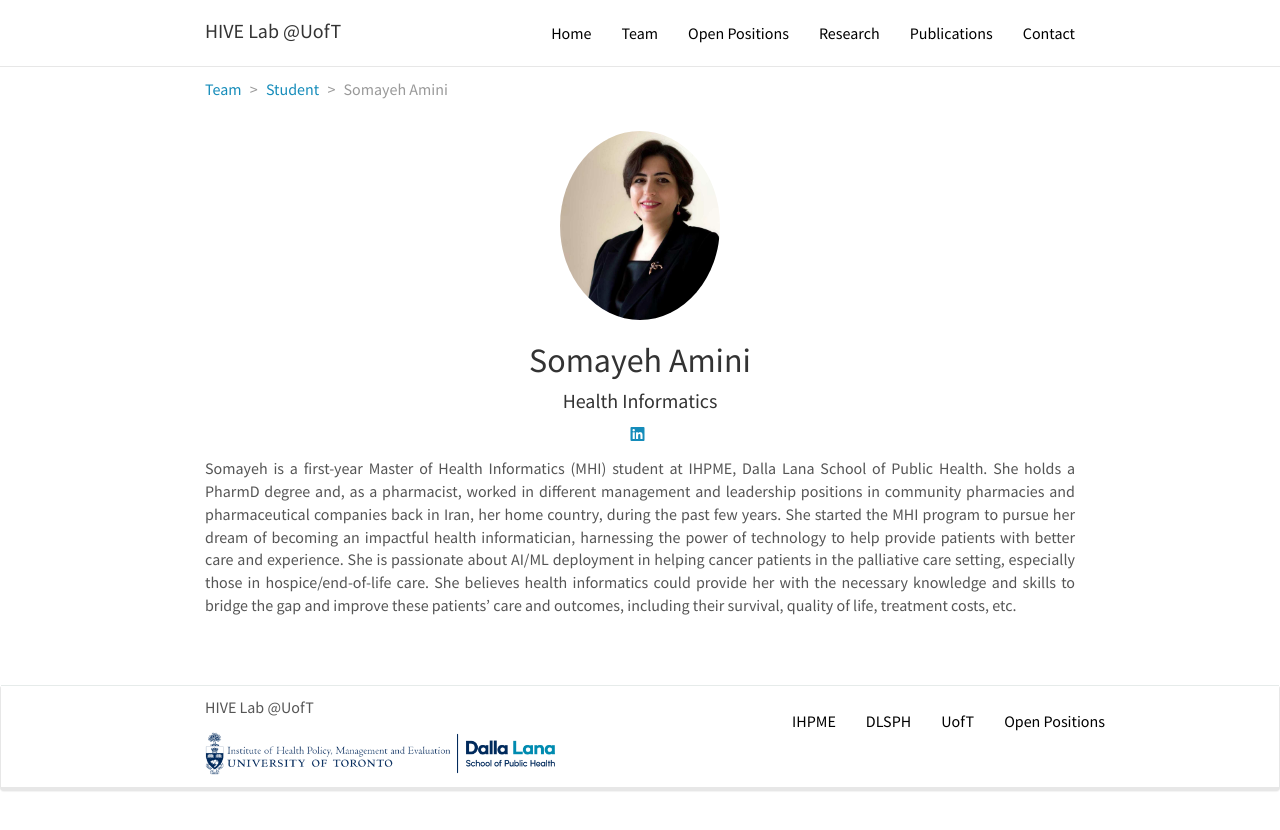
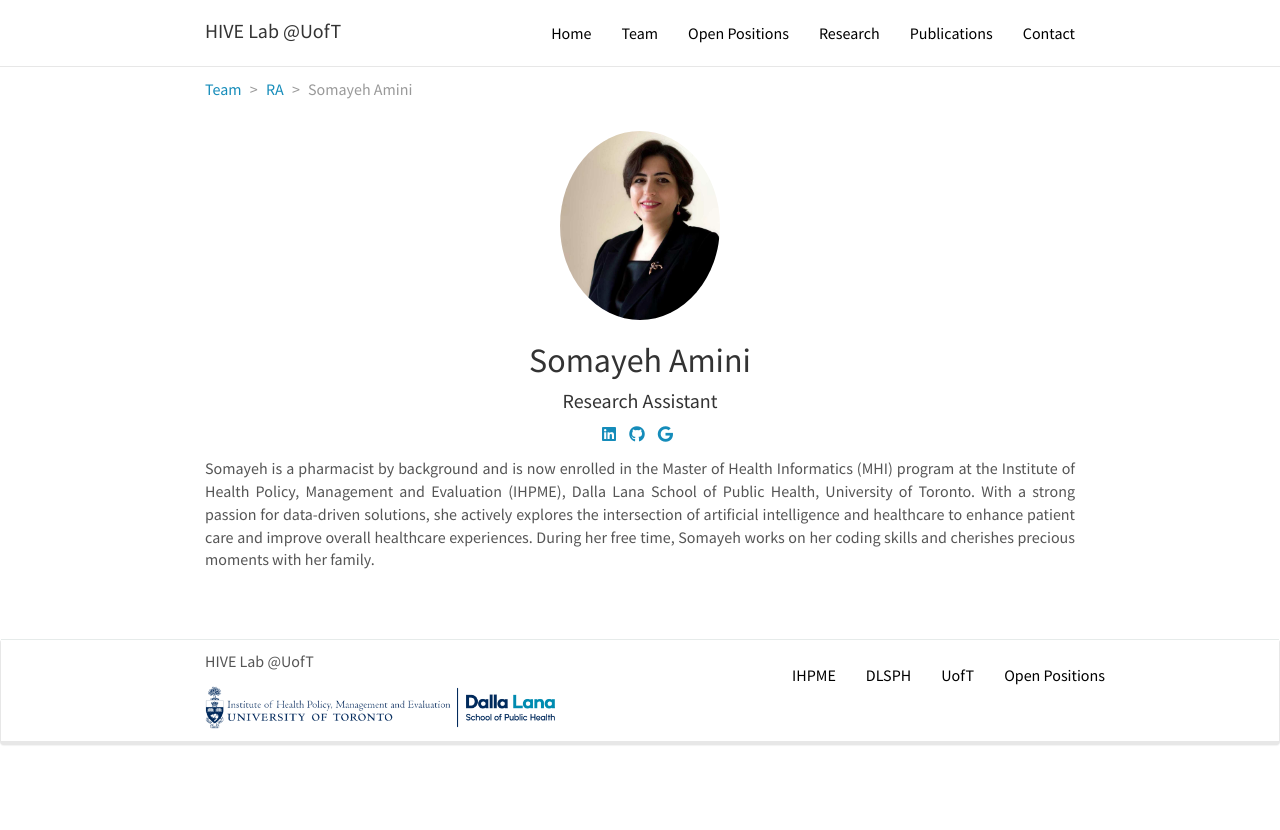
Before and after one commit to HIVE-UofT/hive-uoft-old-site, a Jekyll site: the page built from _pages/team/_posts/2022-12-23-researcher-somayeh.md, in a window 1280 px wide. Shown: the top 830 px of the page. Built offline with Jekyll 4.4.1, drawn with Linux system fonts in a browser that asks for light colours; nearby versions of some CDN libraries.

Commit message:
Team members updated

```diff
--- a/_pages/team/_posts/2022-12-23-researcher-somayeh.md
+++ b/_pages/team/_posts/2022-12-23-researcher-somayeh.md
@@ -1,21 +1,20 @@
 ---
 layout: member
-category: student
+category: RA
 title: Somayeh Amini
 image: Somayeh_amini.jpeg
-role: Health Informatics
+role: Research Assistant
 permalink: 'team/samini'
 social:
     twitter:
     linkedin: https://www.linkedin.com/in/somayeh-amini-7759754a/
-    google-scholar:
-    github:
+    google-scholar: https://scholar.google.com/citations?hl=en&user=N7YHjisAAAAJ
+    github: https://github.com/Aminisom
     website:
     orcid:
     research-gate:
 ---
-Somayeh is a first-year Master of Health Informatics (MHI) student at IHPME, Dalla Lana School of Public Health. She holds a PharmD degree and, as a pharmacist, worked in different management and leadership positions in community pharmacies and pharmaceutical companies back in Iran, her home country, during the past few years.
-She started the MHI program to pursue her dream of becoming an impactful health informatician, harnessing the power of technology to help provide patients with better care and experience. She is passionate about AI/ML deployment in helping cancer patients in the palliative care setting, especially those in hospice/end-of-life care. She believes health informatics could provide her with the necessary knowledge and skills to bridge the gap and improve these patients' care and outcomes, including their survival, quality of life, treatment costs, etc.
+Somayeh is a pharmacist by background and is now enrolled in the Master of Health Informatics (MHI) program at the Institute of Health Policy, Management and Evaluation (IHPME), Dalla Lana School of Public Health, University of Toronto. With a strong passion for data-driven solutions, she actively explores the intersection of artificial intelligence and healthcare to enhance patient care and improve overall healthcare experiences. During her free time, Somayeh works on her coding skills and cherishes precious moments with her family.
 
 <br>
 <br>
```
